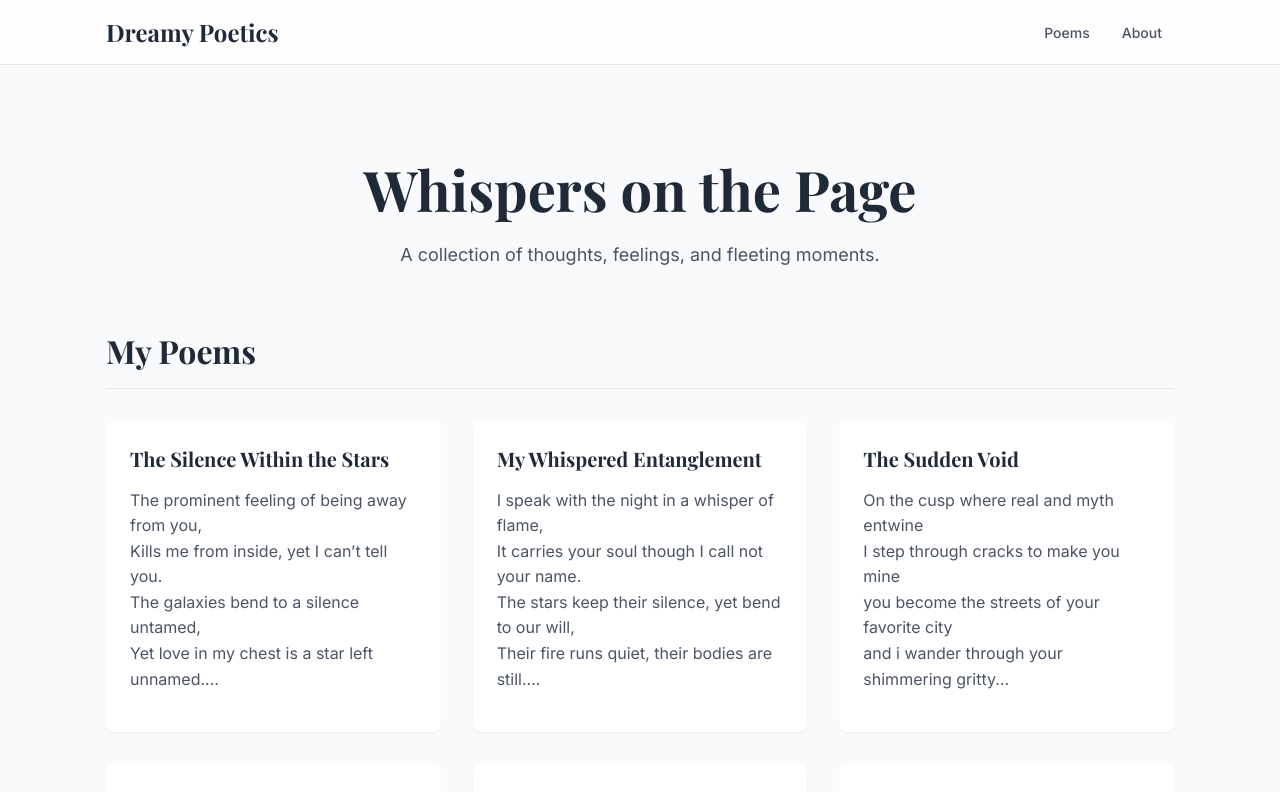
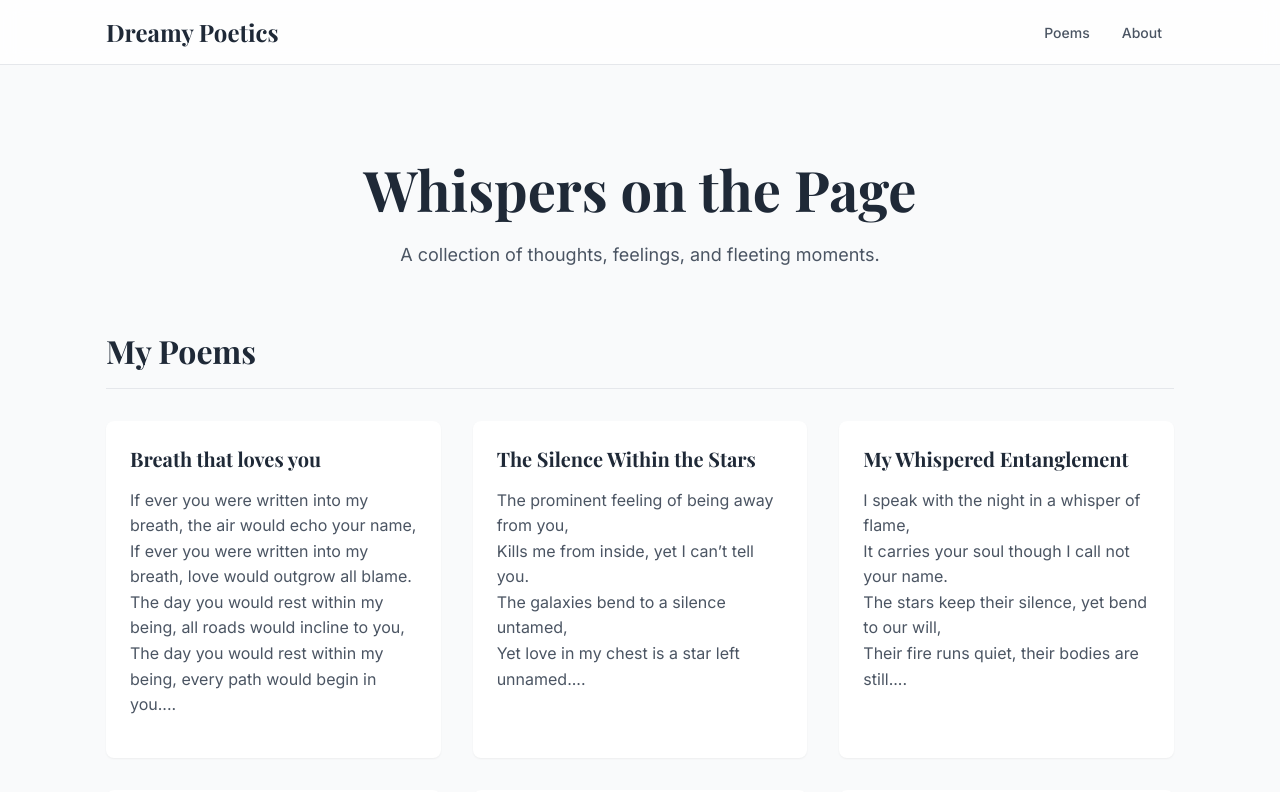
Before and after one commit to 12-34u/dreamypoetics, a React (Vite) app: page / in a window 1280 px wide. Shown: the top 792 px of the page. Built offline with nearby package versions, Linux system fonts and the light colour scheme.

Commit message:
Added a new poem Breath that loves you

```diff
--- a/src/data/Poems.js
+++ b/src/data/Poems.js
@@ -1,6 +1,41 @@
 export const poems = [
     {
         id: 1,
+        title: "Breath that loves you",
+        content: `If ever you were written into my breath, the air would echo your name,
+If ever you were written into my breath, love would outgrow all blame.
+The day you would rest within my being, all roads would incline to you,
+The day you would rest within my being, every path would begin in you.
+If ever you were written into my breath, the air would echo your name,
+If ever you were written into my breath, love would outgrow all blame.
+The day you would rest within my being, all roads would incline to you,
+The day you would rest within my being, every path would begin in you.
+Restless, you ascend within me as love’s most exquisite upheaval,
+A tender, inward turning, at once serene, yet faintly primeval.
+And my world, in your embrace, assumes the hush of a dream of me,
+Therein, in that quietude, I become all I was ordained to be.
+The heavens themselves seem to falter, as though they have never beheld one like you,
+In quiet astonishment, they linger, uncertain what such radiance might do.
+All splendour gathers, as if summoned, wherever your presence comes to be,
+Abide, I pray, within my arms, for that alone is my only plea.
+What once passed lightly between us now ripens, made solemn by time,
+Each moment assuming a cadence so inward, it borders on the sublime.
+They rise in the silence, as fragments of something we never outgrew,
+A sacred, unspoken remembering the spirit returns to.
+Different names are uttered for a power, still singular, still unknown,
+Each calling it sacred in silence, yet standing before it alone.
+In loving, there is fire, and a learning to step from its view,
+A closeness that leans into warmth, yet remembers what it once knew.
+So change arrives, not as erasure, but as light altering hue,
+A quiet becoming that bends toward love, yet remains wholly true.
+Deeper it turns, and deeper it grew,
+Beyond what was spoken, beyond what we knew.
+Deeper in silence, it gathers from view,
+Until all that remains is its turning to you.`
+
+    },
+    {
+        id: 2,
         title: "The Silence Within the Stars",
         content: `The prominent feeling of being away from you,
 Kills me from inside, yet I can’t tell you.
@@ -29,7 +64,7 @@
         createdAt: '2025-09-17T20:00:00Z',
     },
     {
-    id: 2,
+    id: 3,
         title: "My Whispered Entanglement",
         content:`I speak with the night in a whisper of flame,
 It carries your soul though I call not your name.
@@ -66,7 +101,7 @@
         createdAt: '2025-09-12T10:00:00Z',
     },
     {
-    id: 3,
+    id: 4,
         title: "The Sudden Void",
         content: `On the cusp where real and myth entwine
 I step through cracks to make you mine
@@ -102,7 +137,7 @@
 
     },
     {
-    id: 4,
+    id: 5,
         title: "The Sacred Scent",
         content: `Shall I surrender to divine love, or worship deep and true?
 In every path my soul may take, it always leads to You.
@@ -137,7 +172,7 @@
         createdAt: '2025-09-14T10:00:00Z',
     },
     {
-    id: 5,
+    id: 6,
         title: "Paint Me in Divine Red",
         content: `O my Supreme, come paint me in your divine red,
 Don’t tease me from afar—pull closer the thread.
@@ -170,7 +205,7 @@
         createdAt: '2025-09-15T10:00:00Z',
     },
     {
-    id: 6,
+    id: 7,
         title: "Devotee's Ache",
         content: `O my devotion, behold your devotee,
 Words that arise from sacred scrutiny.
@@ -199,7 +234,7 @@
         createdAt: '2025-09-13T10:00:00Z',
     },
     {
-    id: 7,
+    id: 8,
         title: "Abyssal Eyes",
         content: `O the keeper of abyssal eyes, let me sink into them and never return,
 Paint me into your divine hue and never shall my colour turn,
@@ -226,7 +261,7 @@
         createdAt: '2025-09-14T10:00:00Z',
     },
     {
-    id: 8,
+    id: 9,
         title: "Divine Essence",
         content: `You are in my heart, my every breath,
 I sense you close yet out of reach,
```
